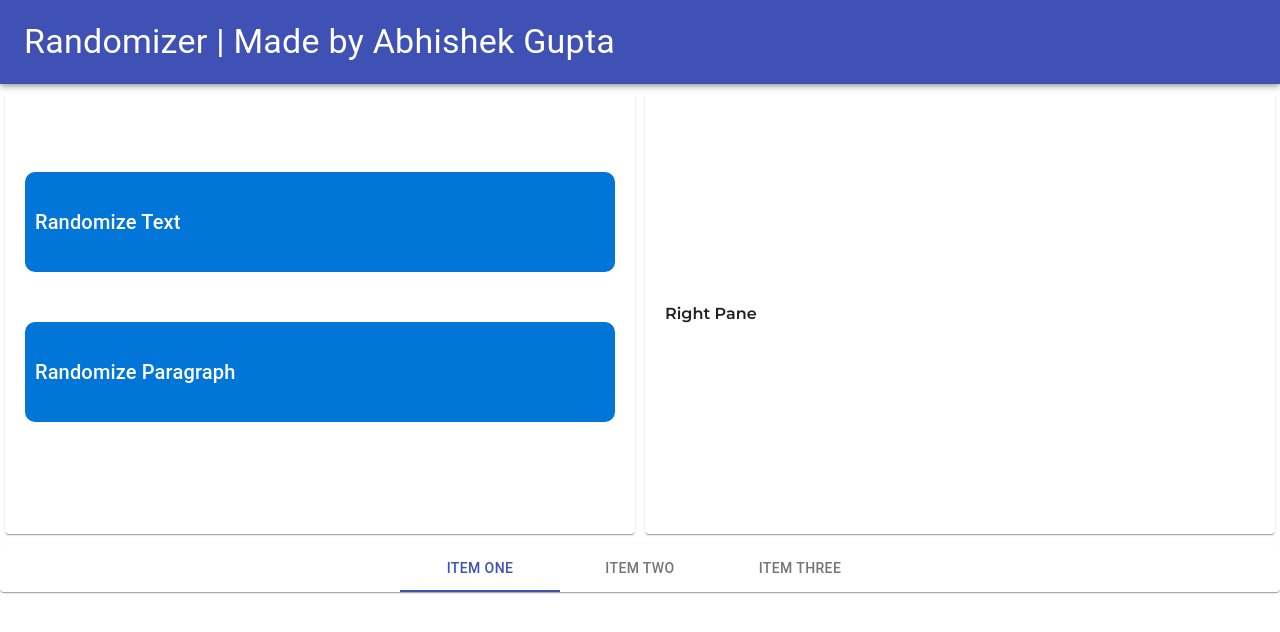
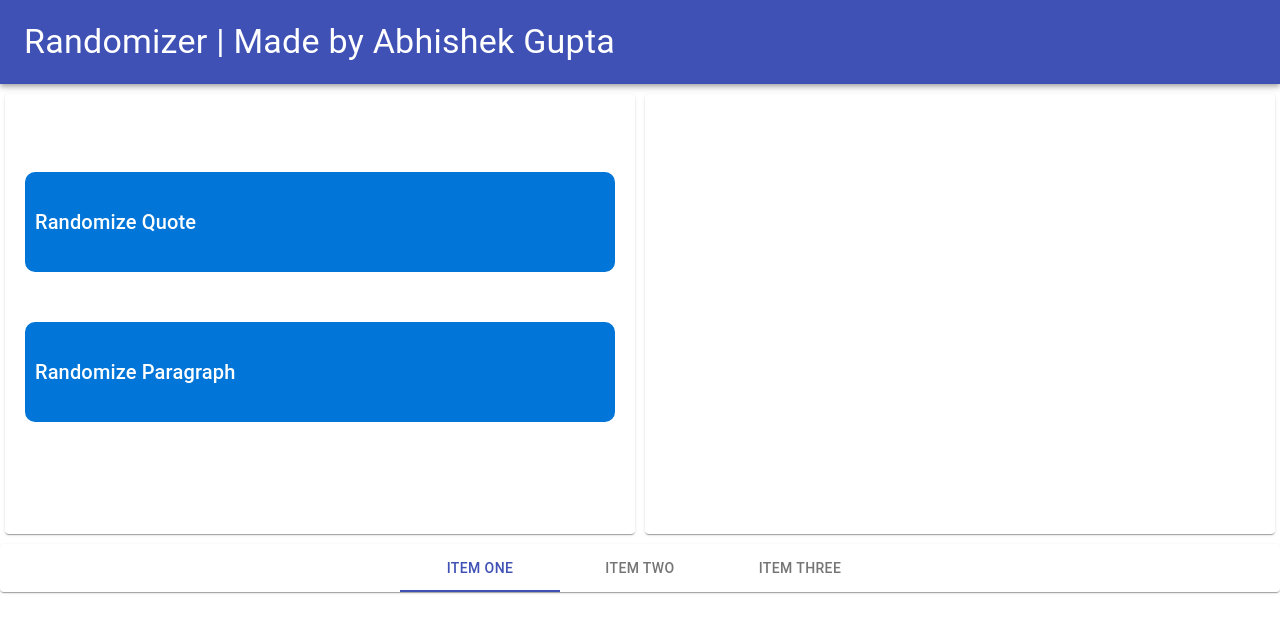
Before and after one commit to abhi15999/Randomiser, a React (Create React App) app in the folder randomiser/: page / in a window 1280 px wide. Shown: the top 632 px of the page. Built offline with nearby package versions, Linux system fonts and the light colour scheme.

Commit message:
Functionalities done

```diff
--- a/randomiser/src/components/Body.js
+++ b/randomiser/src/components/Body.js
@@ -1,6 +1,20 @@
-import React from 'react'
-import {Grid} from '@material-ui/core';
-import {LeftPane,RightPane} from './index.js'
+import React, { Component } from 'react'
+import {Grid,Paper,List,ListItem,ListItemText,Typography} from '@material-ui/core';
+import {RightPane} from './index.js'
+import axios from 'axios';
+
+export default class Body extends Component {
+
+    constructor(props){
+        super(props);
+        this.state ={
+            paragraph:{}
+        }
+    }
+
+    render() {
+
+
 const styles = {
     Container:{
         lineHeight:'400px',
@@ -22,17 +36,45 @@ const styles = {
     }
 }
 
-function Body() {
-    return (
-        <Grid container style={styles.Container}>
+const quoteClickHandler = () =>{
+    axios.get('https://litipsum.com/api/json')
+    .then(response=>{
+        this.setState({paragraph:response.data});
+        console.log(response.data);
+    })
+}
+
+
+ const paragraphClickHandler = () =>{
+    console.log(typeof this.state.paragraph);
+}
+
+
+        return (
+
+            <Grid container >
             <Grid item sm={12} md={6}>
-                <LeftPane styles={styles} />
+            <Paper style={styles.Paper}>
+            {/* <Button variant="contained" color="primary">Randomize</Button> */}
+    <List component="nav">
+        <ListItem button style={styles.Button} onClick={quoteClickHandler}>
+          <ListItemText><Typography variant="h6">
+                Randomize Quote
+              </Typography></ListItemText>
+        </ListItem>
+        <ListItem button style={styles.Button} onClick={paragraphClickHandler}>
+        <ListItemText><Typography variant="h6">
+                Randomize Paragraph
+              </Typography></ListItemText>
+        </ListItem>
+    </List>
+        </Paper>
             </Grid>
             <Grid item sm={12} md={6}>
-                <RightPane styles={styles}/>
+                <RightPane data={this.state.paragraph} styles={styles}/>
             </Grid>
         </Grid>
-    )
+
+        )
+    }
 }
-
-export default Body
--- a/randomiser/src/components/LeftPane.js
+++ b/randomiser/src/components/LeftPane.js
@@ -7,7 +7,7 @@ const quoteClickHandler = () =>{
     axios.get('https://litipsum.com/api/json')
     .then(res=>{
         const data = res.data;
-        console.log(data);
+        // console.log(data);
     })
 }
 
@@ -37,4 +37,4 @@ function LeftPane({styles}) {
     )
 }
 
-export default LeftPane
+export default LeftPane;
--- a/randomiser/src/components/RightPane.js
+++ b/randomiser/src/components/RightPane.js
@@ -2,11 +2,14 @@ import React from 'react'
 import {Paper} from '@material-ui/core'
 
 
-function RightPane({styles}) {
+function RightPane(props) {
     return (
-        <Paper style={styles.Paper}>
-            Right Pane
-        </Paper>
+        <Paper style={props.styles.Paper}>
+        <div>
+            <h2>{props.data.title}</h2>
+    <p>{props.data.text}</p>
+    </div>
+</Paper>
     )
 }
 
--- a/randomiser/src/components/index.js
+++ b/randomiser/src/components/index.js
@@ -1,6 +1,6 @@
 import RightPane from './RightPane'
-import LeftPane from './LeftPane'
+// import LeftPane from './LeftPane'
 
 export  {
-    RightPane,LeftPane
+    RightPane
 }
```
